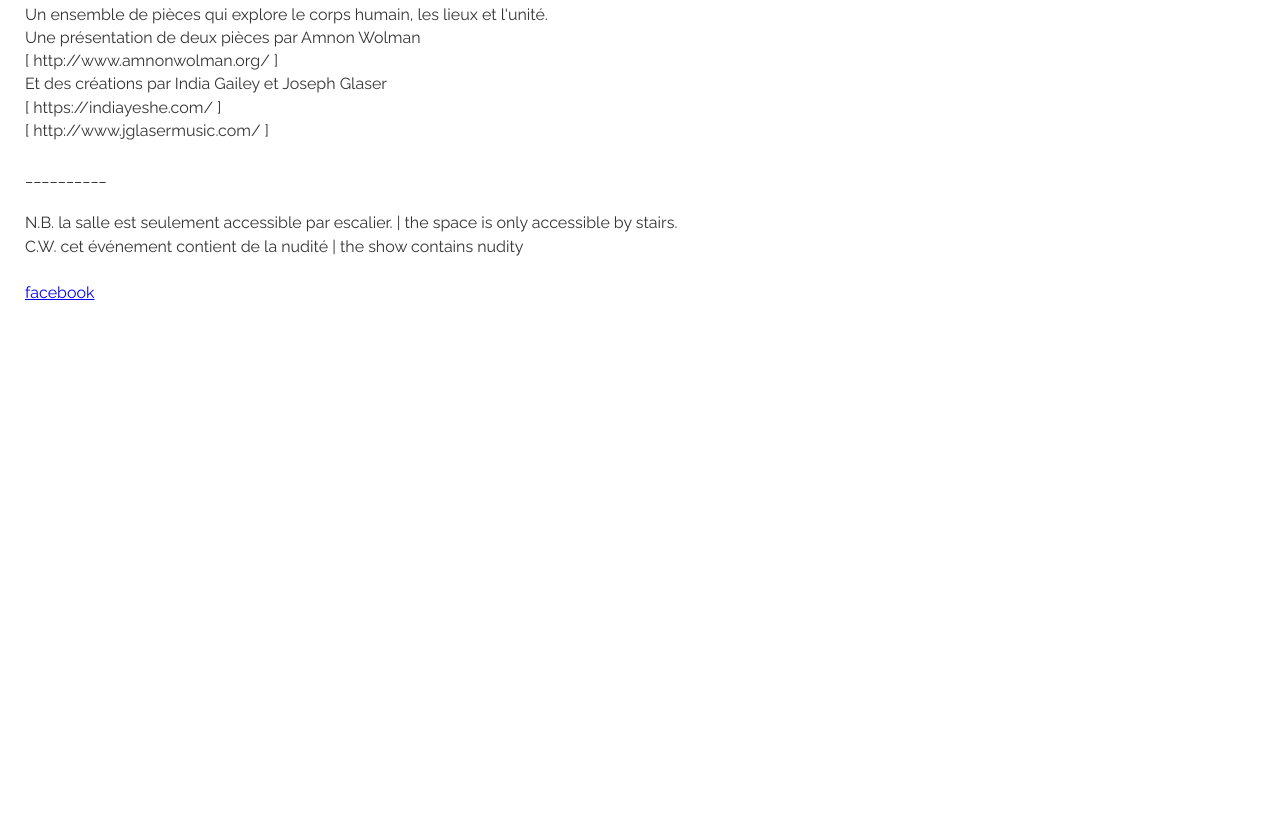
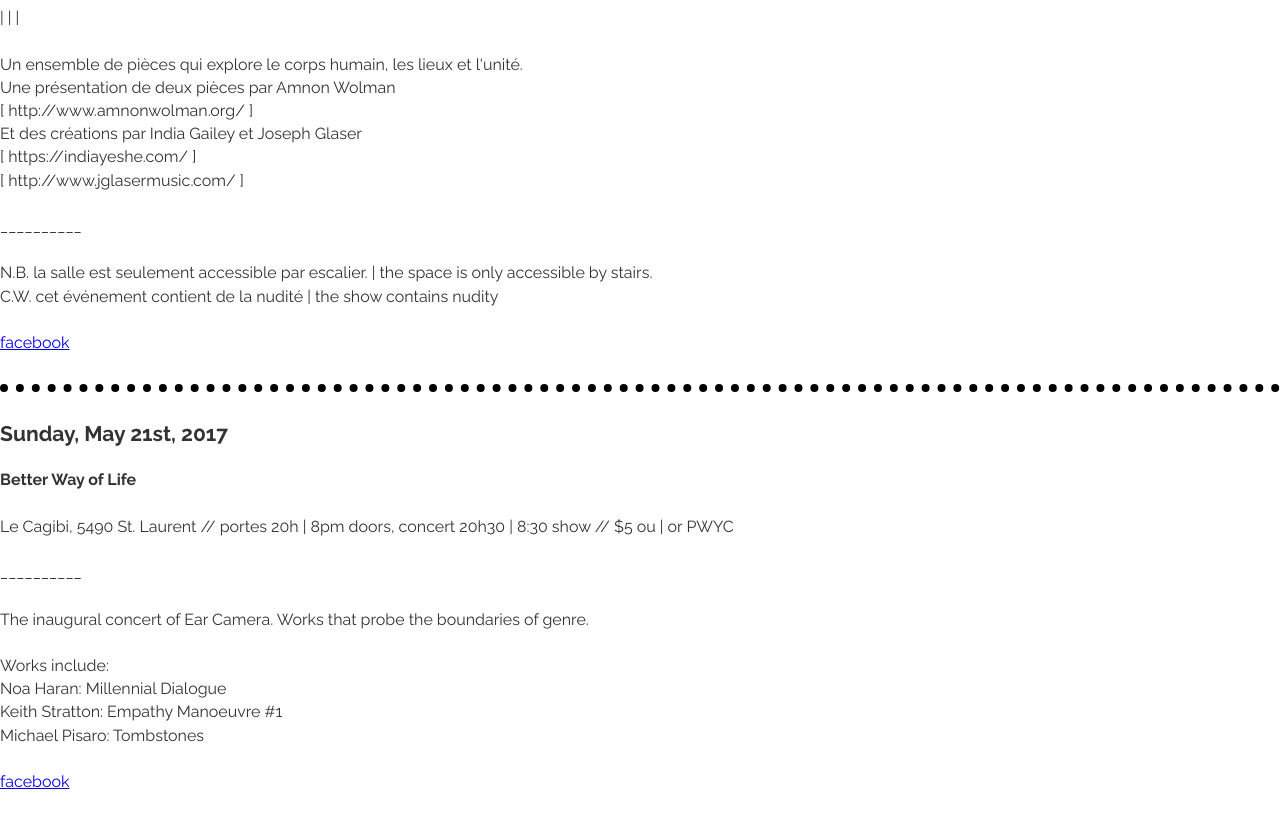
Before and after one commit to MichaelMansourati/earCamera, a Gatsby site: page /events in a window 1280 px wide. Shown: the part 516-1332 px from the top of the page. Before the commit the page ends 843 px from the top, so only its background shows below. Built offline with nearby package versions, Linux system fonts and the light colour scheme; Gatsby itself is replaced by a stand-in of ours.

Commit message:
back in working order with proper information

```diff
--- /dev/null
+++ b/src/layouts/layout.js
@@ -0,0 +1 @@
+import '../styles/normalize.css'
--- a/src/pages/about.js
+++ b/src/pages/about.js
@@ -6,9 +6,6 @@
 import Title from '../components/title.js'
 
 import '../styles/index.scss'
-
-import transcripts from '../images/transcripts.png'
-import ensemble from '../images/ensemble.jpg'
 
 const about = () => (
   <div className="mainContainer">
--- a/src/pages/events.js
+++ b/src/pages/events.js
@@ -12,6 +12,8 @@
       <Title/>
       <Navbar/>
       <div className="page-goes-here">
+        <div className="event-wrapper">
+        <h2>Past Events</h2>
           <div className="event">
             <h3>Friday, October 13th 2017</h3>
             <p>
@@ -54,6 +56,34 @@
               <a href="https://www.facebook.com/events/171252370089029/">facebook</a>
             </p>
           </div>
+          <div className="event">
+            <h3>Sunday, May 21st, 2017</h3>
+            <p>
+              <strong>Better Way of Life</strong>
+            </p>
+            <p>
+              Le Cagibi, 5490 St. Laurent // portes 20h | 8pm doors, concert 20h30 | 8:30 show // $5 ou | or PWYC
+            </p>
+            <p>
+              __________
+            </p>
+            <p>
+              The inaugural concert of Ear Camera. Works that probe the boundaries of genre.
+            </p>
+            <p>
+              Works include:
+              <br />
+              Noa Haran: Millennial Dialogue
+              <br />
+              Keith Stratton: Empathy Manoeuvre #1
+              <br />
+              Michael Pisaro: Tombstones
+            </p>
+            <p>
+              <a href="https://www.facebook.com/events/1662996830394909/?ti=cl">facebook</a>
+            </p>
+          </div>
+        </div>
       </div>
     </div>
   </div>
--- a/src/pages/index.js
+++ b/src/pages/index.js
@@ -6,11 +6,6 @@
 import Title from '../components/title.js'
 
 import '../styles/index.scss'
-
-
-import legg from '../images/legg.jpg'
-import transcripts from '../images/transcripts.png'
-import ensemble from '../images/ensemble.jpg'
 
 const IndexPage = () => (
   <div className="mainContainer">
--- a/src/pages/media.js
+++ b/src/pages/media.js
@@ -3,8 +3,6 @@
 
 import Navbar from '../components/navbar.js'
 import Title from '../components/title.js'
-
-import legg from '../images/legg.jpg'
 
 import '../styles/media.scss'
 
--- a/src/styles/events.scss
+++ b/src/styles/events.scss
@@ -1,11 +1,10 @@
-html {
-  div.mainContainer {
-    div.contentArea {
-      div.page-goes-here {
-        div.event {
-          margin: 0 25px;
-        }
-      }
-    }
-  }
+#event-wrapper {
+  display: -webkit-flex;
+  flex-direction: column;
 }
+
+.event + .event {
+  margin-top: 30px;
+  padding-top: 30px;
+  border-top: 8px black dotted;
+}
--- a/src/styles/index.scss
+++ b/src/styles/index.scss
@@ -32,6 +32,10 @@
   }
 }
 
+h2 {
+  font-size: 30px;
+}
+
 @media (max-width: 879px) {
   html {
     background: white !important;
--- a/src/styles/title.scss
+++ b/src/styles/title.scss
@@ -1,8 +1,9 @@
-h1#title {
+#title {
   align-self: center;
+  text-decoration: none;
   font-size: 50px;
   a {
+    color: black;
     text-decoration: none;
-    color: black;
   }
 }
```
Also changed, not shown: src/components/about.js (+3 -4 lines), src/images/Kim_Sheng_polaroid.jpg (deleted), src/images/Stratton_polaroid.jpg (deleted), src/images/Tommy_smile.JPG (deleted), src/images/earCameraLogo.jpg (added), src/styles/normalize.css (added), 3 other files. Lines whose indentation alone changed are shown as unchanged.
